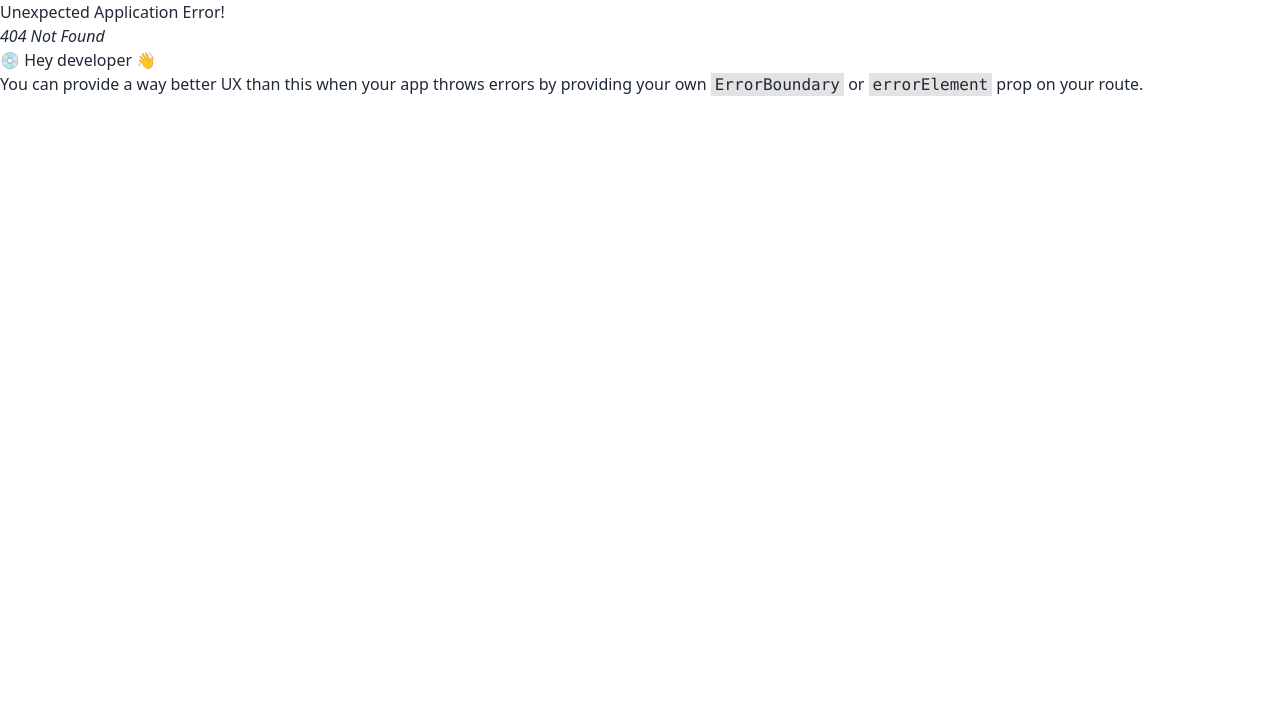
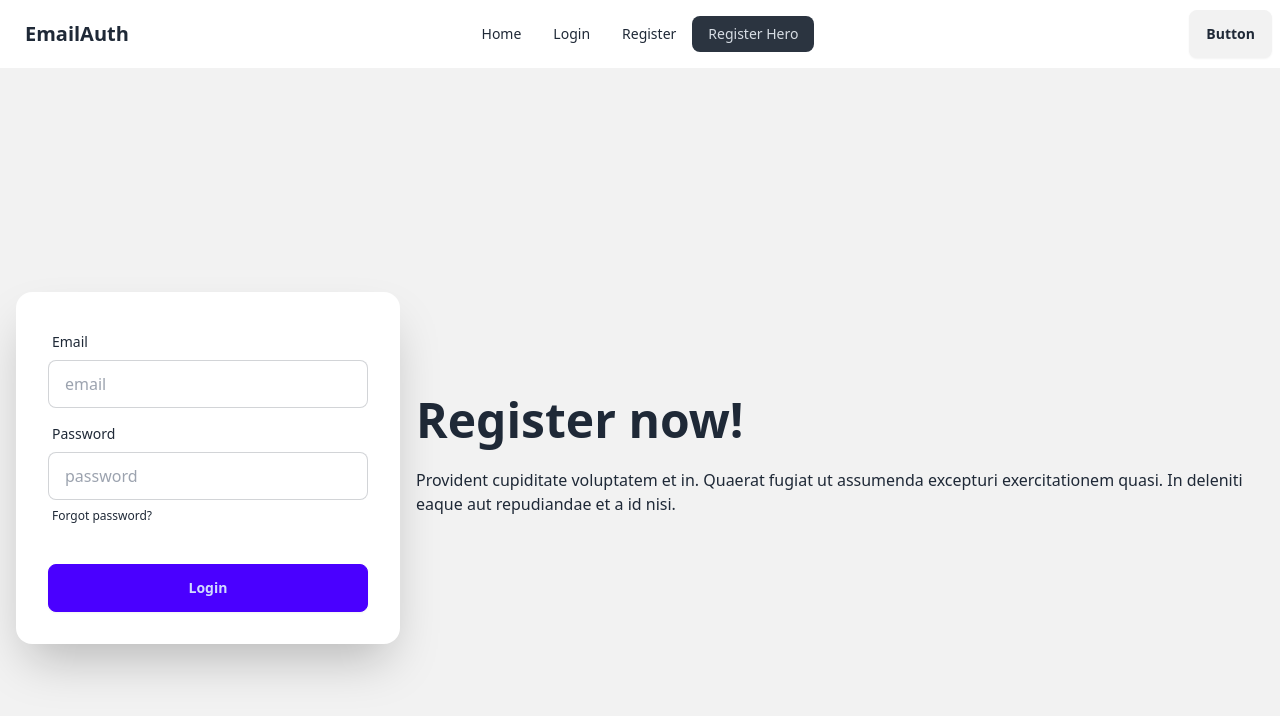
Before and after one commit to khubaibm039/email-password-athentication, a React (Vite) app: page /heroRegister in a window 1280 px wide. Before the commit this address had no page. Shown: the top 716 px of the page. Built offline with nearby package versions, Linux system fonts and the light colour scheme.

Commit message:
simple form, and daisyUI

```diff
--- a/src/Components/Header/Header.jsx
+++ b/src/Components/Header/Header.jsx
@@ -11,6 +11,9 @@
             </li>
             <li>
                 <NavLink to={"/register"}>Register</NavLink>
+            </li>
+            <li>
+                <NavLink to={"/heroRegister"}>Register Hero</NavLink>
             </li>
         </>
     );
--- /dev/null
+++ b/src/Components/HeroRegister/HeroRegister.jsx
@@ -0,0 +1,69 @@
+const HeroRegister = () => {
+    const handleRegister = (e) => {
+        e.preventDefault();
+        console.log("form submitted");
+        const email = e.target.email.value;
+        const password = e.target.password.value;
+        console.log(email, password);
+    };
+
+    return (
+        <div>
+            <div className="hero min-h-screen bg-base-200">
+                <div className="hero-content flex-col lg:flex-row-reverse">
+                    <div className="text-center lg:text-left">
+                        <h1 className="text-5xl font-bold">Register now!</h1>
+                        <p className="py-6">
+                            Provident cupiditate voluptatem et in. Quaerat
+                            fugiat ut assumenda excepturi exercitationem quasi.
+                            In deleniti eaque aut repudiandae et a id nisi.
+                        </p>
+                    </div>
+                    <div className="card shrink-0 w-full max-w-sm shadow-2xl bg-base-100">
+                        <form onSubmit={handleRegister} className="card-body">
+                            <div className="form-control">
+                                <label className="label">
+                                    <span className="label-text">Email</span>
+                                </label>
+                                <input
+                                    type="email"
+                                    placeholder="email"
+                                    className="input input-bordered"
+                                    required
+                                    name="email"
+                                />
+                            </div>
+                            <div className="form-control">
+                                <label className="label">
+                                    <span className="label-text">Password</span>
+                                </label>
+                                <input
+                                    type="password"
+                                    placeholder="password"
+                                    className="input input-bordered"
+                                    required
+                                    name="password"
+                                />
+                                <label className="label">
+                                    <a
+                                        href="#"
+                                        className="label-text-alt link link-hover"
+                                    >
+                                        Forgot password?
+                                    </a>
+                                </label>
+                            </div>
+                            <div className="form-control mt-6">
+                                <button className="btn btn-primary">
+                                    Login
+                                </button>
+                            </div>
+                        </form>
+                    </div>
+                </div>
+            </div>
+        </div>
+    );
+};
+
+export default HeroRegister;
--- a/src/Components/Register/Register.jsx
+++ b/src/Components/Register/Register.jsx
@@ -1,7 +1,41 @@
 const Register = () => {
+    const handleRegister = (e) => {
+        e.preventDefault(); // page won't reload
+
+        const email = e.target.email.value;
+        const password = e.target.password.value;
+        console.log(email, password);
+    };
+
     return (
-        <div>
-            <h3 className="text-3xl">Please Register</h3>
+        <div className="">
+            <div className="mx-auto md:w-1/2">
+                <h3 className="text-3xl mb-8">Please Register</h3>
+                <form onSubmit={handleRegister}>
+                    <input
+                        className="mb-4 w-3/4 py-2 px-4 rounded-lg"
+                        type="email"
+                        name="email"
+                        id=""
+                        placeholder="enter your email"
+                    />
+                    <br />
+                    <input
+                        className="mb-4 w-3/4 py-2 px-4 rounded-lg"
+                        type="password"
+                        name="password"
+                        id=""
+                        placeholder="enter your password"
+                    />
+                    <br />
+                    <input
+                        className="btn btn-primary mb-4 w-3/4"
+                        type="submit"
+                        name="register"
+                        id=""
+                    />
+                </form>
+            </div>
         </div>
     );
 };
--- a/src/Routes/Routes.jsx
+++ b/src/Routes/Routes.jsx
@@ -3,6 +3,7 @@
 import Home from "../Components/Home/Home";
 import Login from "../Components/Login/Login";
 import Register from "../Components/Register/Register";
+import HeroRegister from "../Components/HeroRegister/HeroRegister";
 
 const router = createBrowserRouter([
     {
@@ -21,6 +22,10 @@
                 path: "/register",
                 element: <Register></Register>,
             },
+            {
+                path: "/heroRegister",
+                element: <HeroRegister></HeroRegister>,
+            },
         ],
     },
 ]);
--- /dev/null
+++ b/src/__auth_name__.js
@@ -0,0 +1,4 @@
+/**
+ * 1. form ==> e.target.[name of the input field].value
+ * 2.
+ *  */
```
